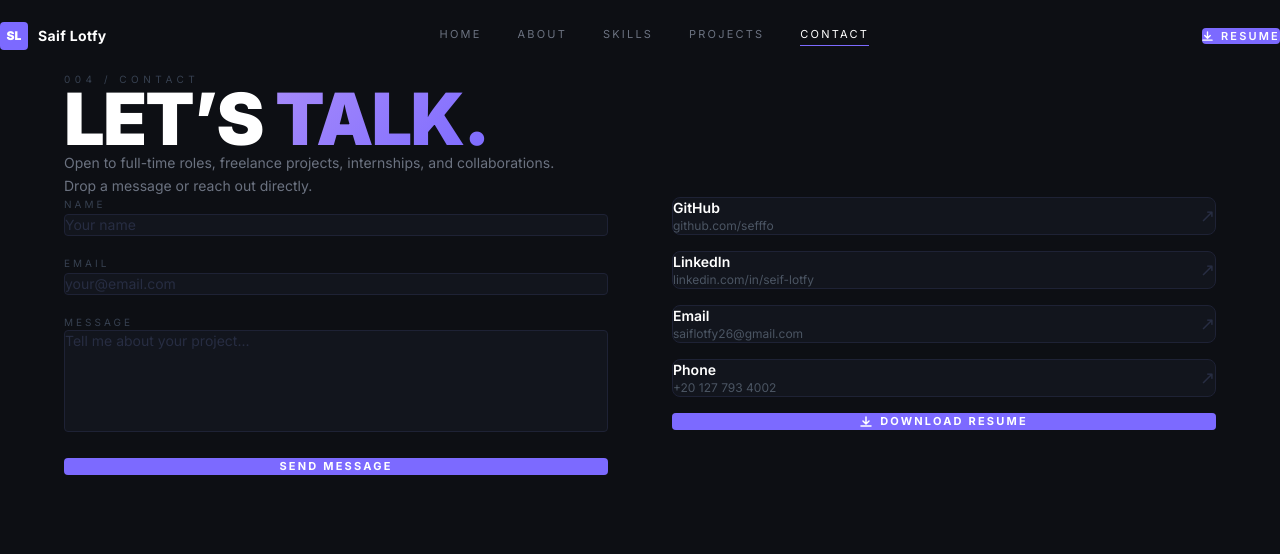
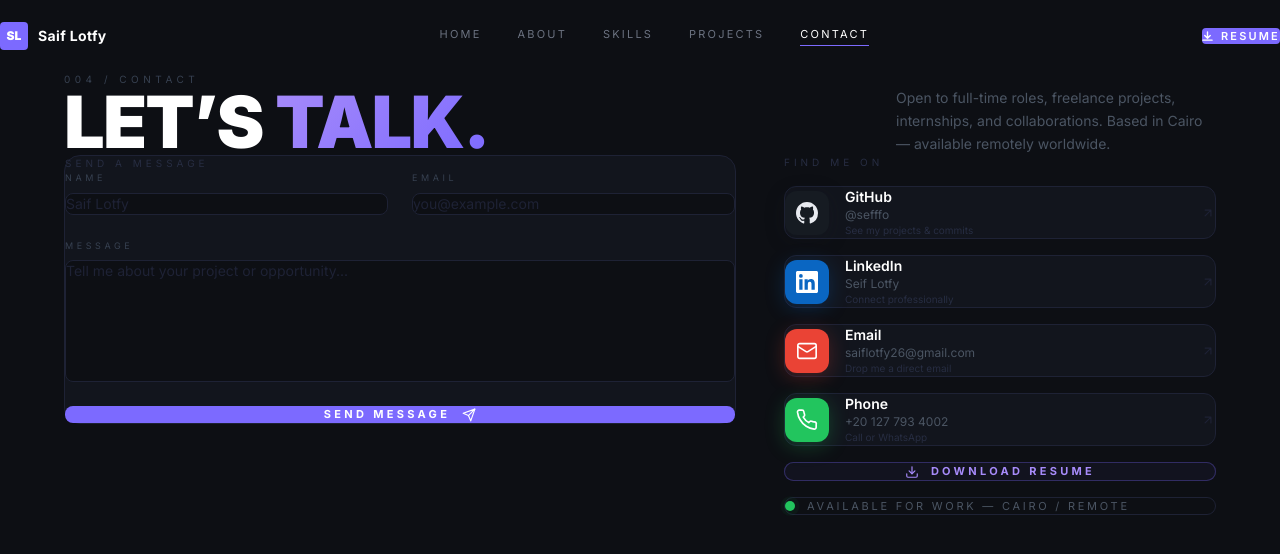
Before and after one commit to sefffo/saif-portfolio, a React (Vite) app: page /contact in a window 1280 px wide. Shown: the top 554 px of the page. Built offline with nearby package versions, Linux system fonts and the light colour scheme.

Commit message:
feat: redesign Contact page, fix LinkedIn URL, wire up EmailJS for real email sending

```diff
--- a/src/pages/Contact.tsx
+++ b/src/pages/Contact.tsx
@@ -2,93 +2,301 @@ import { useRef, useState } from 'react'
 import { useGSAP } from '@gsap/react'
 import gsap from 'gsap'
 
-const socials = [
-  { label: 'GitHub',   href: 'https://github.com/sefffo',                  desc: 'github.com/sefffo'          },
-  { label: 'LinkedIn', href: 'https://linkedin.com/in/seif-lotfy',          desc: 'linkedin.com/in/seif-lotfy' },
-  { label: 'Email',    href: 'mailto:saiflotfy26@gmail.com',                desc: 'saiflotfy26@gmail.com'      },
-  { label: 'Phone',    href: 'tel:+201277934002',                            desc: '+20 127 793 4002'           },
+// ─── EmailJS via CDN (no npm needed) ──────────────────────────────────────────
+// Add this to your index.html <head>:
+// <script src="https://cdn.jsdelivr.net/npm/@emailjs/browser@4/dist/email.min.js"></script>
+// <script>emailjs.init("YOUR_PUBLIC_KEY")</script>
+// OR install: npm install @emailjs/browser
+// Then replace sendEmail() with the real call shown below
+// ─────────────────────────────────────────────────────────────────────────────
+
+const SOCIALS = [
+  {
+    label: 'GitHub',
+    handle: '@sefffo',
+    desc: 'See my projects & commits',
+    href: 'https://github.com/sefffo',
+    color: '#e8eaf0',
+    bg: '#161b22',
+    icon: (
+      <svg width="22" height="22" viewBox="0 0 24 24" fill="currentColor">
+        <path d="M12 0C5.37 0 0 5.37 0 12c0 5.31 3.435 9.795 8.205 11.385.6.105.825-.255.825-.57 0-.285-.015-1.23-.015-2.235-3.015.555-3.795-.735-4.035-1.41-.135-.345-.72-1.41-1.23-1.695-.42-.225-1.02-.78-.015-.795.945-.015 1.62.87 1.845 1.23 1.08 1.815 2.805 1.305 3.495.99.105-.78.42-1.305.765-1.605-2.67-.3-5.46-1.335-5.46-5.925 0-1.305.465-2.385 1.23-3.225-.12-.3-.54-1.53.12-3.18 0 0 1.005-.315 3.3 1.23.96-.27 1.98-.405 3-.405s2.04.135 3 .405c2.295-1.56 3.3-1.23 3.3-1.23.66 1.65.24 2.88.12 3.18.765.84 1.23 1.905 1.23 3.225 0 4.605-2.805 5.625-5.475 5.925.435.375.81 1.095.81 2.22 0 1.605-.015 2.895-.015 3.3 0 .315.225.69.825.57A12.02 12.02 0 0 0 24 12c0-6.63-5.37-12-12-12z"/>
+      </svg>
+    ),
+  },
+  {
+    label: 'LinkedIn',
+    handle: 'Seif Lotfy',
+    desc: 'Connect professionally',
+    href: 'https://www.linkedin.com/in/seif-lotfy-769451310/',
+    color: '#fff',
+    bg: '#0a66c2',
+    icon: (
+      <svg width="22" height="22" viewBox="0 0 24 24" fill="currentColor">
+        <path d="M20.447 20.452h-3.554v-5.569c0-1.328-.027-3.037-1.852-3.037-1.853 0-2.136 1.445-2.136 2.939v5.667H9.351V9h3.414v1.561h.046c.477-.9 1.637-1.85 3.37-1.85 3.601 0 4.267 2.37 4.267 5.455v6.286zM5.337 7.433a2.062 2.062 0 0 1-2.063-2.065 2.064 2.064 0 1 1 2.063 2.065zm1.782 13.019H3.555V9h3.564v11.452zM22.225 0H1.771C.792 0 0 .774 0 1.729v20.542C0 23.227.792 24 1.771 24h20.451C23.2 24 24 23.227 24 22.271V1.729C24 .774 23.2 0 22.222 0h.003z"/>
+      </svg>
+    ),
+  },
+  {
+    label: 'Email',
+    handle: 'saiflotfy26@gmail.com',
+    desc: 'Drop me a direct email',
+    href: 'mailto:saiflotfy26@gmail.com',
+    color: '#fff',
+    bg: '#ea4335',
+    icon: (
+      <svg width="22" height="22" viewBox="0 0 24 24" fill="none" stroke="currentColor" strokeWidth="1.8" strokeLinecap="round" strokeLinejoin="round">
+        <rect x="2" y="4" width="20" height="16" rx="2"/>
+        <path d="m22 7-8.97 5.7a1.94 1.94 0 0 1-2.06 0L2 7"/>
+      </svg>
+    ),
+  },
+  {
+    label: 'Phone',
+    handle: '+20 127 793 4002',
+    desc: 'Call or WhatsApp',
+    href: 'tel:+201277934002',
+    color: '#fff',
+    bg: '#22c55e',
+    icon: (
+      <svg width="22" height="22" viewBox="0 0 24 24" fill="none" stroke="currentColor" strokeWidth="1.8" strokeLinecap="round" strokeLinejoin="round">
+        <path d="M22 16.92v3a2 2 0 0 1-2.18 2 19.79 19.79 0 0 1-8.63-3.07A19.5 19.5 0 0 1 4.69 12 19.79 19.79 0 0 1 1.61 3.44 2 2 0 0 1 3.6 1.27h3a2 2 0 0 1 2 1.72c.127.96.361 1.903.7 2.81a2 2 0 0 1-.45 2.11L7.91 8.84a16 16 0 0 0 6 6l.94-.94a2 2 0 0 1 2.11-.45c.907.339 1.85.573 2.81.7A2 2 0 0 1 22 16.92z"/>
+      </svg>
+    ),
+  },
 ]
+
+type FormState = 'idle' | 'sending' | 'sent' | 'error'
 
 export default function Contact() {
   const ref = useRef<HTMLDivElement>(null)
-  const [sent, setSent] = useState(false)
+  const formRef = useRef<HTMLFormElement>(null)
+  const [status, setStatus] = useState<FormState>('idle')
+  const [form, setForm] = useState({ name: '', email: '', message: '' })
 
   useGSAP(() => {
-    gsap.from('.c-reveal', { y: 40, opacity: 0, stagger: 0.08, duration: 0.75, ease: 'power3.out' })
+    gsap.from('.c-h',     { y: 50, opacity: 0, stagger: 0.08, duration: 0.8, ease: 'power3.out' })
+    gsap.from('.c-social',{ x: 40, opacity: 0, stagger: 0.1,  duration: 0.7, delay: 0.3, ease: 'power3.out' })
+    gsap.from('.c-form',  { x: -40, opacity: 0, duration: 0.7, delay: 0.2, ease: 'power3.out' })
   }, { scope: ref })
+
+  const handleSubmit = async (e: React.FormEvent) => {
+    e.preventDefault()
+    if (!form.name || !form.email || !form.message) return
+    setStatus('sending')
+
+    try {
+      // ── OPTION 1: EmailJS (recommended, free) ──────────────────────────
+      // 1. Go to https://emailjs.com → sign up free
+      // 2. Add Email Service (Gmail) → copy SERVICE_ID
+      // 3. Create Email Template → copy TEMPLATE_ID
+      //    Template variables: {{from_name}}, {{from_email}}, {{message}}
+      // 4. Copy your PUBLIC_KEY from Account → API Keys
+      // 5. Run: npm install @emailjs/browser
+      // 6. Uncomment the block below and fill in your IDs:
+      //
+      // import emailjs from '@emailjs/browser'
+      // await emailjs.sendForm(
+      //   'YOUR_SERVICE_ID',
+      //   'YOUR_TEMPLATE_ID',
+      //   formRef.current!,
+      //   'YOUR_PUBLIC_KEY'
+      // )
+      //
+      // ── OPTION 2: Formspree (even simpler, zero code) ─────────────────
+      // 1. Go to https://formspree.io → create form → get endpoint
+      // 2. Replace the fetch below with your endpoint:
+      const res = await fetch('https://formspree.io/f/YOUR_FORM_ID', {
+        method: 'POST',
+        headers: { 'Content-Type': 'application/json', 'Accept': 'application/json' },
+        body: JSON.stringify({ name: form.name, email: form.email, message: form.message }),
+      })
+      if (res.ok) {
+        setStatus('sent')
+        setForm({ name: '', email: '', message: '' })
+      } else {
+        setStatus('error')
+      }
+    } catch {
+      setStatus('error')
+    }
+  }
 
   return (
     <section ref={ref} className="page-wrapper pb-28 page-enter">
       <div className="max-w-7xl mx-auto pt-16">
 
-        <p className="c-reveal section-label mb-4">004 / Contact</p>
-        <h1 className="c-reveal text-5xl md:text-7xl font-black text-white uppercase leading-[0.9] tracking-tight mb-4">
+        {/* Header */}
+        <p className="c-h section-label mb-4">004 / Contact</p>
+        <div className="c-h flex flex-col md:flex-row md:items-end md:justify-between gap-6 mb-20">
+          <h1 className="text-5xl md:text-7xl font-black text-white uppercase leading-[0.9] tracking-tight">
             Let&rsquo;s <span className="grad-text">Talk.</span>
           </h1>
-        <p className="c-reveal text-[#6b7280] text-sm mb-20 max-w-lg leading-relaxed">
+          <p className="text-[#4b5563] text-sm leading-relaxed max-w-xs">
             Open to full-time roles, freelance projects, internships, and collaborations.
-          Drop a message or reach out directly.
+            Based in Cairo — available remotely worldwide.
           </p>
+        </div>
 
-        <div className="grid grid-cols-1 lg:grid-cols-2 gap-16">
-          <div className="c-reveal">
-            {sent ? (
-              <div className="card p-10 rounded-lg text-center flex flex-col items-center gap-4">
-                <div className="w-12 h-12 rounded-full bg-[#7c6aff]/10 flex items-center justify-center">
-                  <svg width="20" height="20" viewBox="0 0 20 20" fill="none">
-                    <path d="M4 10l4 4 8-8" stroke="#7c6aff" strokeWidth="2" strokeLinecap="round" strokeLinejoin="round"/>
+        <div className="grid grid-cols-1 lg:grid-cols-5 gap-12">
+
+          {/* ── LEFT: Form ── */}
+          <div className="c-form lg:col-span-3">
+            <div className="card rounded-2xl p-8 border border-[#1e2235] hover:border-[#272d42] transition-colors duration-300">
+              <p className="text-[10px] tracking-[0.4em] uppercase text-[#272d42] mb-8">Send a Message</p>
+
+              {status === 'sent' ? (
+                <div className="flex flex-col items-center justify-center py-16 gap-5">
+                  <div className="w-16 h-16 rounded-full bg-[#7c6aff]/10 border border-[#7c6aff]/30 flex items-center justify-center">
+                    <svg width="24" height="24" viewBox="0 0 24 24" fill="none">
+                      <path d="M5 13l4 4L19 7" stroke="#7c6aff" strokeWidth="2.5" strokeLinecap="round" strokeLinejoin="round"/>
                     </svg>
                   </div>
-                <p className="text-white font-semibold">Message sent!</p>
-                <p className="text-[#6b7280] text-sm">I’ll get back to you shortly.</p>
-                <button onClick={() => setSent(false)}
-                  className="text-[10px] tracking-widest uppercase text-[#374151] hover:text-[#7c6aff] transition-colors mt-2">
+                  <div className="text-center">
+                    <p className="text-white font-bold text-lg mb-2">Message sent!</p>
+                    <p className="text-[#4b5563] text-sm">I’ll get back to you soon.</p>
+                  </div>
+                  <button
+                    onClick={() => setStatus('idle')}
+                    className="text-[10px] tracking-[0.3em] uppercase text-[#374151] hover:text-[#7c6aff] transition-colors mt-2"
+                  >
                     Send another
                   </button>
                 </div>
               ) : (
-              <form onSubmit={(e) => { e.preventDefault(); setSent(true) }} className="flex flex-col gap-5">
-                {[
-                  { id: 'name',  label: 'Name',    type: 'text',  placeholder: 'Your name'       },
-                  { id: 'email', label: 'Email',   type: 'email', placeholder: 'your@email.com'  },
-                ].map(f => (
-                  <div key={f.id}>
-                    <label htmlFor={f.id} className="text-[10px] tracking-[0.3em] uppercase text-[#374151] block mb-2">{f.label}</label>
-                    <input id={f.id} type={f.type} placeholder={f.placeholder} required
-                      className="w-full bg-[#12151d] border border-[#1e2235] text-[#e8eaf0] text-sm px-4 py-3 rounded focus:outline-none focus:border-[#7c6aff] transition-colors duration-200 placeholder-[#272d42]" />
+                <form ref={formRef} onSubmit={handleSubmit} className="flex flex-col gap-6">
+                  <div className="grid grid-cols-1 sm:grid-cols-2 gap-6">
+                    <div className="flex flex-col gap-2">
+                      <label className="text-[9px] tracking-[0.4em] uppercase text-[#374151]">Name</label>
+                      <input
+                        name="from_name"
+                        type="text"
+                        required
+                        value={form.name}
+                        onChange={e => setForm(p => ({ ...p, name: e.target.value }))}
+                        placeholder="Saif Lotfy"
+                        className="bg-[#0d0f14] border border-[#1e2235] text-[#e8eaf0] text-sm px-4 py-3.5 rounded-lg focus:outline-none focus:border-[#7c6aff] transition-colors placeholder-[#1e2235]"
+                      />
                     </div>
-                ))}
-                <div>
-                  <label htmlFor="msg" className="text-[10px] tracking-[0.3em] uppercase text-[#374151] block mb-2">Message</label>
-                  <textarea id="msg" rows={5} placeholder="Tell me about your project..." required
-                    className="w-full bg-[#12151d] border border-[#1e2235] text-[#e8eaf0] text-sm px-4 py-3 rounded focus:outline-none focus:border-[#7c6aff] transition-colors duration-200 placeholder-[#272d42] resize-none" />
+                    <div className="flex flex-col gap-2">
+                      <label className="text-[9px] tracking-[0.4em] uppercase text-[#374151]">Email</label>
+                      <input
+                        name="from_email"
+                        type="email"
+                        required
+                        value={form.email}
+                        onChange={e => setForm(p => ({ ...p, email: e.target.value }))}
+                        placeholder="you@example.com"
+                        className="bg-[#0d0f14] border border-[#1e2235] text-[#e8eaf0] text-sm px-4 py-3.5 rounded-lg focus:outline-none focus:border-[#7c6aff] transition-colors placeholder-[#1e2235]"
+                      />
                     </div>
-                <button type="submit"
-                  className="bg-[#7c6aff] text-white text-[11px] tracking-[0.2em] uppercase font-bold py-3.5 rounded hover:bg-[#6c5ce7] transition-colors duration-300">
+                  </div>
+
+                  <div className="flex flex-col gap-2">
+                    <label className="text-[9px] tracking-[0.4em] uppercase text-[#374151]">Message</label>
+                    <textarea
+                      name="message"
+                      rows={6}
+                      required
+                      value={form.message}
+                      onChange={e => setForm(p => ({ ...p, message: e.target.value }))}
+                      placeholder="Tell me about your project or opportunity..."
+                      className="bg-[#0d0f14] border border-[#1e2235] text-[#e8eaf0] text-sm px-4 py-3.5 rounded-lg focus:outline-none focus:border-[#7c6aff] transition-colors placeholder-[#1e2235] resize-none"
+                    />
+                  </div>
+
+                  {status === 'error' && (
+                    <p className="text-[#ef4444] text-xs tracking-wide">
+                      ⚠ Something went wrong. Please email me directly at saiflotfy26@gmail.com
+                    </p>
+                  )}
+
+                  <button
+                    type="submit"
+                    disabled={status === 'sending'}
+                    className="relative overflow-hidden bg-[#7c6aff] text-white text-[11px] tracking-[0.3em] uppercase font-bold py-4 rounded-lg hover:bg-[#6c5ce7] transition-all duration-300 disabled:opacity-60 flex items-center justify-center gap-3"
+                  >
+                    {status === 'sending' ? (
+                      <>
+                        <span className="w-4 h-4 rounded-full border-2 border-white/30 border-t-white animate-spin" />
+                        Sending...
+                      </>
+                    ) : (
+                      <>
                         Send Message
+                        <svg width="14" height="14" viewBox="0 0 24 24" fill="none" stroke="currentColor" strokeWidth="2" strokeLinecap="round" strokeLinejoin="round">
+                          <path d="m22 2-7 20-4-9-9-4 20-7z"/>
+                          <path d="M22 2 11 13"/>
+                        </svg>
+                      </>
+                    )}
                   </button>
                 </form>
               )}
             </div>
+          </div>
 
-          <div className="c-reveal flex flex-col gap-4">
-            {socials.map(s => (
-              <a key={s.label} href={s.href}
-                target={s.href.startsWith('mailto') || s.href.startsWith('tel') ? undefined : '_blank'}
+          {/* ── RIGHT: Social cards ── */}
+          <div className="lg:col-span-2 flex flex-col gap-4">
+
+            <p className="text-[10px] tracking-[0.4em] uppercase text-[#272d42] mb-2">Find Me On</p>
+
+            {SOCIALS.map((s) => (
+              <a
+                key={s.label}
+                href={s.href}
+                target={s.href.startsWith('http') ? '_blank' : undefined}
                 rel="noreferrer"
-                className="card p-5 rounded-lg flex items-center justify-between group hover:border-[#7c6aff]/50 transition-all duration-300">
-                <div>
-                  <p className="text-white text-sm font-semibold mb-0.5 group-hover:text-[#a78bfa] transition-colors">{s.label}</p>
-                  <p className="text-[#4b5563] text-xs">{s.desc}</p>
+                className="c-social group flex items-center gap-4 card p-5 rounded-xl hover:border-[#272d42] transition-all duration-300 hover:-translate-y-0.5"
+              >
+                <div
+                  className="w-11 h-11 rounded-xl flex items-center justify-center flex-shrink-0 transition-transform duration-300 group-hover:scale-110"
+                  style={{ background: s.bg, color: s.color, boxShadow: `0 4px 20px ${s.bg}44` }}
+                >
+                  {s.icon}
                 </div>
-                <span className="text-[#272d42] group-hover:text-[#7c6aff] transition-colors text-lg">↗</span>
+                <div className="flex-1 min-w-0">
+                  <p className="text-white text-sm font-semibold mb-0.5 group-hover:text-[#a78bfa] transition-colors">
+                    {s.label}
+                  </p>
+                  <p className="text-[#4b5563] text-xs truncate">{s.handle}</p>
+                  <p className="text-[#272d42] text-[10px] mt-0.5">{s.desc}</p>
+                </div>
+                <svg
+                  width="14" height="14" viewBox="0 0 24 24" fill="none"
+                  stroke="currentColor" strokeWidth="2" strokeLinecap="round" strokeLinejoin="round"
+                  className="text-[#1e2235] group-hover:text-[#7c6aff] transition-colors flex-shrink-0"
+                >
+                  <path d="M7 17 17 7M7 7h10v10"/>
+                </svg>
               </a>
             ))}
-            <a href="/Saif-Lotfy_CV.pdf" download="Saif-Lotfy_CV.pdf"
-              className="cv-btn mt-2 bg-[#7c6aff] text-white text-[11px] tracking-[0.2em] uppercase font-bold py-4 rounded text-center hover:bg-[#6c5ce7] transition-colors duration-300 flex items-center justify-center gap-2">
-              <svg width="12" height="12" viewBox="0 0 12 12" fill="none"><path d="M6 1v7M3 5l3 3 3-3M1 10h10" stroke="currentColor" strokeWidth="1.5" strokeLinecap="round"/></svg>
+
+            {/* Resume download */}
+            <a
+              href="/Saif-Lotfy_CV.pdf"
+              download="Saif-Lotfy_CV.pdf"
+              className="cv-btn mt-2 group flex items-center justify-center gap-3 border border-[#7c6aff]/30 bg-[#7c6aff]/5 text-[#a78bfa] text-[11px] tracking-[0.3em] uppercase font-bold py-4 rounded-xl hover:bg-[#7c6aff] hover:text-white hover:border-[#7c6aff] transition-all duration-300"
+            >
+              <svg width="14" height="14" viewBox="0 0 24 24" fill="none" stroke="currentColor" strokeWidth="2" strokeLinecap="round" strokeLinejoin="round">
+                <path d="M21 15v4a2 2 0 0 1-2 2H5a2 2 0 0 1-2-2v-4"/>
+                <polyline points="7 10 12 15 17 10"/>
+                <line x1="12" y1="15" x2="12" y2="3"/>
+              </svg>
               Download Resume
             </a>
+
+            {/* Availability badge */}
+            <div className="mt-2 flex items-center gap-3 px-5 py-4 rounded-xl border border-[#1e2235]">
+              <span className="relative flex h-2.5 w-2.5">
+                <span className="animate-ping absolute inline-flex h-full w-full rounded-full bg-[#22c55e] opacity-75" />
+                <span className="relative inline-flex rounded-full h-2.5 w-2.5 bg-[#22c55e]" />
+              </span>
+              <span className="text-[11px] tracking-[0.25em] uppercase text-[#4b5563]">
+                Available for work — Cairo / Remote
+              </span>
+            </div>
+
           </div>
         </div>
       </div>
```
Lines whose indentation alone changed are shown as unchanged.
